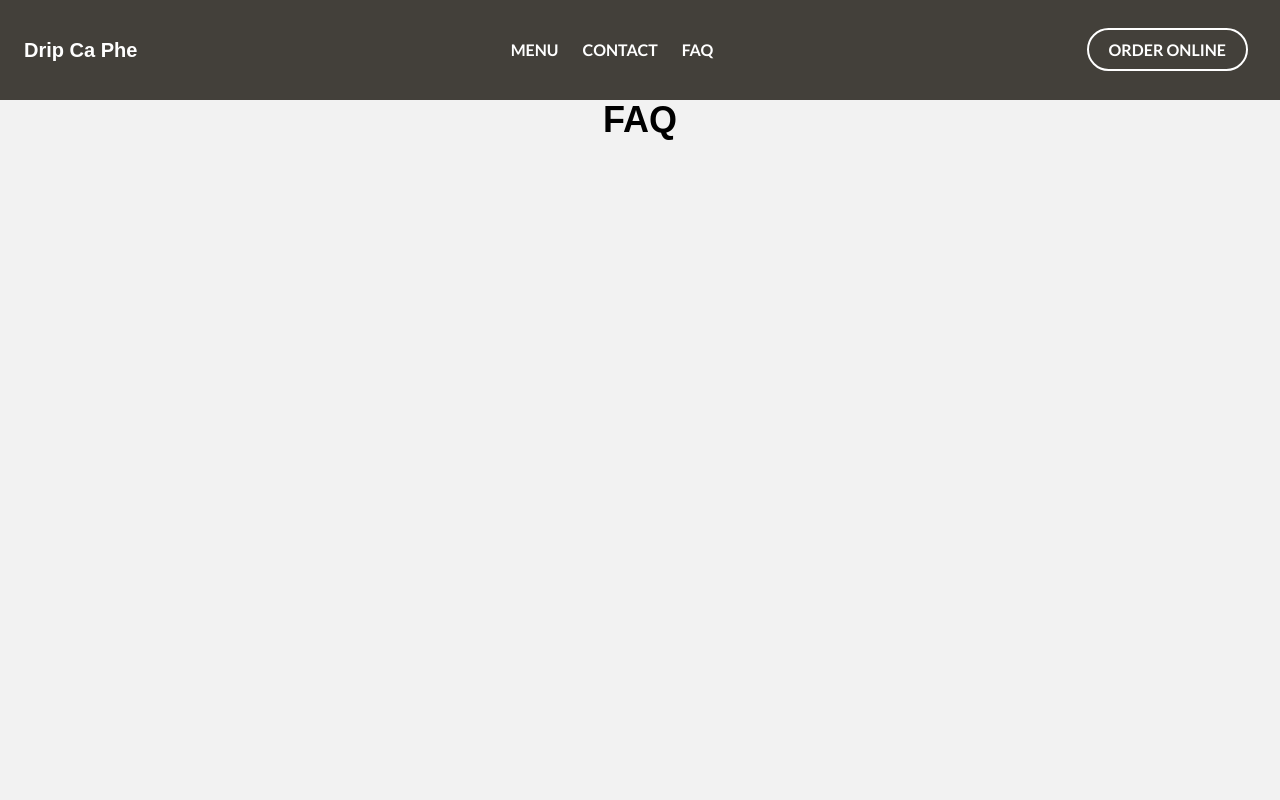
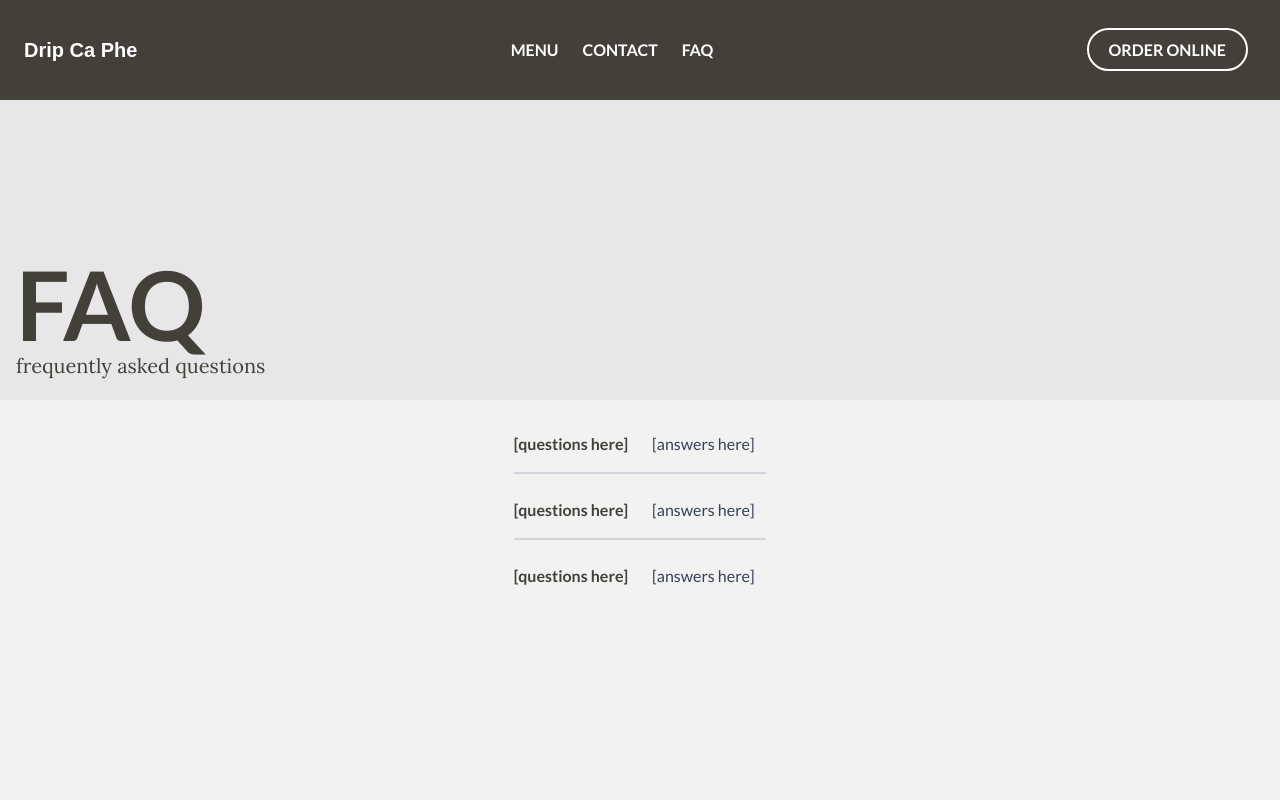
Before and after one commit to lilyv-lai/test-drip, a Next.js app: page /faq in a window 1280 px wide. Shown: the top 800 px of the page. Built offline with nearby package versions, Linux system fonts and the light colour scheme.

Commit message:
added example faq

```diff
--- a/src/app/contact/page.tsx
+++ b/src/app/contact/page.tsx
@@ -1,7 +1,24 @@
+import { lora } from '../fonts';
+import { lato } from '../fonts';
+
 export default function Contact() {
   return (
-      <div className="flex flex-col items-center justify-start min-h-screen text-black">
-        <h1 className="text-4xl font-bold mb-4">Contact</h1>
+      <div className="flex flex-col justify-start min-h-screen text-black">
+            <div className="overflow-hidden bg-[#E7E7E7] w-full flex flex-col justify-end py-5 min-h-[300px]">
+              <div className="max-w-7xl w-full px-3 lg:px-4 mx-auto h-full flex flex-col justify-end">
+                <h1 className={`${lato.className} mt-2 text-6xl sm:text-8xl font-semibold text-[#43403A]`}>
+                  CONTACT
+                </h1>
+                <p className={`${lora.className} text-xl text-[#43403A]`}>
+                  questions • catering • events • parties
+                </p>
+              </div>
+            </div>
+
+
+
+
+
       </div>
     );
 }
--- a/src/app/faq/page.tsx
+++ b/src/app/faq/page.tsx
@@ -1,7 +1,56 @@
+import { lora } from '../fonts';
+import { lato } from '../fonts';
+
+const faqData = [
+  {
+    question: "[questions here]",
+    answer: "[answers here]",
+  },
+  {
+    question: "[questions here]",
+    answer: "[answers here]",
+  },
+  {
+    question: "[questions here]",
+    answer: "[answers here]",
+  },
+];
+
+
 export default function FAQ() {
   return (
-      <div className="flex flex-col items-center justify-start min-h-screen text-black">
-        <h1 className="text-4xl font-bold mb-4">FAQ</h1>
+      <div className="flex flex-col justify-start min-h-screen text-black">
+        <div className="overflow-hidden bg-[#E7E7E7] w-full flex flex-col justify-end py-5 min-h-[300px]">
+          <div className="max-w-7xl w-full px-3 lg:px-4 mx-auto h-full flex flex-col justify-end">
+            <h1 className={`${lato.className} mt-2 text-6xl sm:text-8xl font-semibold text-[#43403A]`}>
+              FAQ
+            </h1>
+            <p className={`${lora.className} text-xl text-[#43403A]`}>
+              frequently asked questions
+            </p>
+          </div>
+        </div>
+
+        <div className="max-w-6xl mx-auto px-4 py-8">
+          {faqData.map((faq, index) => (
+            <div key={index} className="mb-6">
+              <div className={`${lato.className} grid grid-cols-1 md:grid-cols-2 gap-6`}>
+                <p className={`${lato.className} font-semibold text-[#43403A]`}>{faq.question}</p>
+                <p className={`${lato.className} text-gray-700`}>{faq.answer}</p>
+              </div>
+              {index !== faqData.length - 1 && (
+                <hr className="border-t-2 border-gray-300 mt-4" />
+              )}
+            </div>
+          ))}
+        </div>
+
+
+
+
+
+
+
       </div>
     );
 }
```
